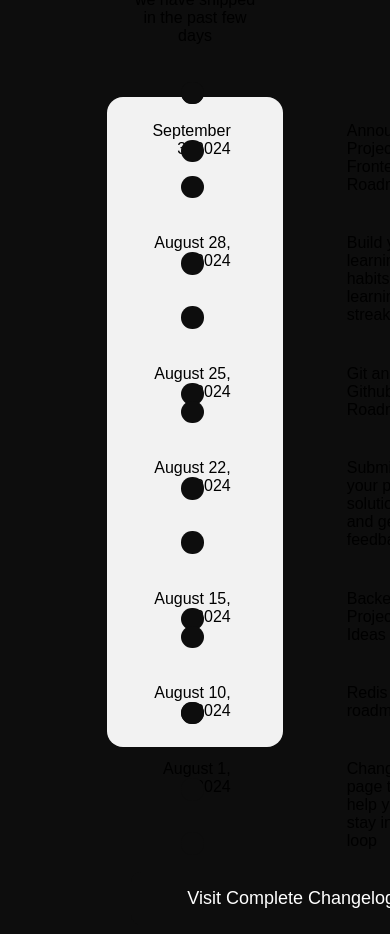
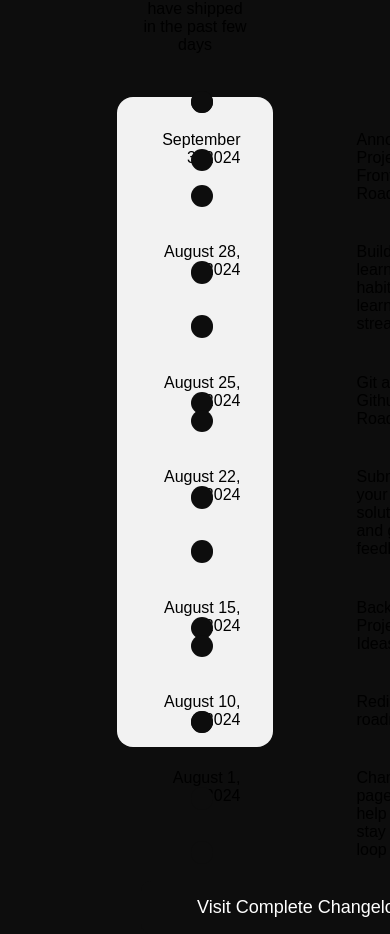
Before and after one commit to professeur01/roadmap.sh-projects, a plain HTML site: page frontend-projects/changelog-component/index.html in a window 390 px wide. Shown: the top 934 px of the page. Drawn offline with Linux system fonts and the light colour scheme.

Commit message:
adjustations  media queries

```diff
--- a/frontend-projects/changelog-component/style.css
+++ b/frontend-projects/changelog-component/style.css
@@ -20,7 +20,6 @@ body {
     display: flex;
     flex-direction: column;
     justify-content: center;
-    align-content: space-between;
     width: 40%;
     height: 100%;
     max-height: 77vh;
@@ -86,7 +85,7 @@ p {
     left: 12.6vw;
     width: 1.8rem;
     height: 1.8rem;
-    z-index: 100;
+    /* z-index: 100; */
 }
 
 /* .changelog_container table tr td:nth-child(2n+0):hover::after {
@@ -106,9 +105,7 @@ p {
 
 /* ---------------@MEDIA----------------- */
 @media (max-width: 1440px) {
-    .changelog_container {
-        width: 45%;
-    }
+
 }
 
 /* ---------------@MEDIA----------------- */
```
